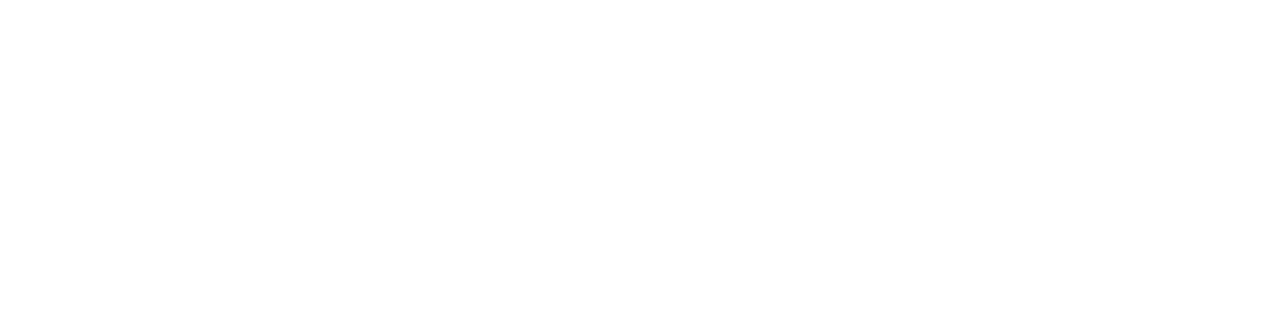
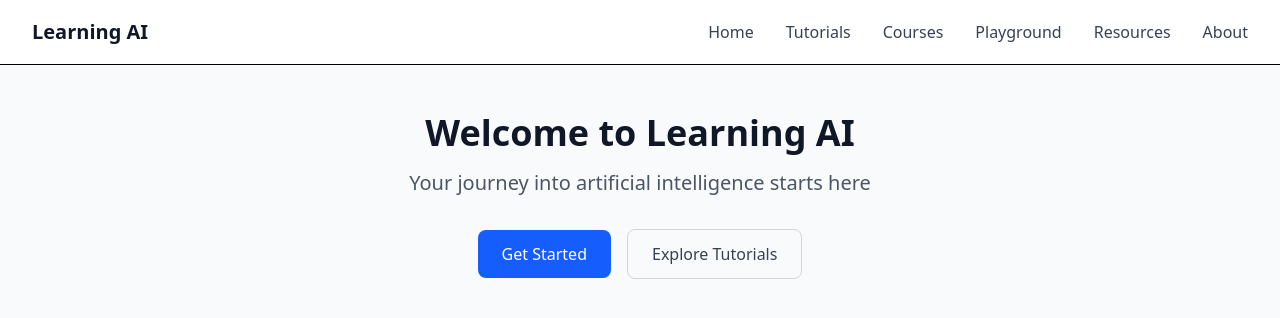
Before and after one commit to WilliamGiammona/learning-ai, a Next.js app: page / in a window 1280 px wide. Shown: the top 318 px of the page. Built offline with nearby package versions, Linux system fonts and the light colour scheme.

Commit message:
incorporated NavBar

```diff
--- a/app/layout.tsx
+++ b/app/layout.tsx
@@ -1,5 +1,7 @@
+// app/layout.tsx
 import type { Metadata } from "next";
 import "./globals.css";
+import Navbar from "@/app/components/NavBar";
 
 export const metadata: Metadata = {
   title: "Learning AI",
@@ -13,7 +15,10 @@ export default function RootLayout({
 }>) {
   return (
     <html lang="en">
-      <body>{children}</body>
+      <body>
+        <Navbar />
+        <main>{children}</main>
+      </body>
     </html>
   );
 }
--- a/app/page.tsx
+++ b/app/page.tsx
@@ -1,3 +1,24 @@
 export default function Home() {
-  return <div></div>;
+  return (
+    <div className="min-h-screen bg-gray-50">
+      <div className="max-w-7xl mx-auto px-4 sm:px-6 lg:px-8 py-12">
+        <div className="text-center">
+          <h1 className="text-4xl font-bold text-gray-900 mb-4">
+            Welcome to Learning AI
+          </h1>
+          <p className="text-xl text-gray-600 mb-8">
+            Your journey into artificial intelligence starts here
+          </p>
+          <div className="space-x-4">
+            <button className="bg-blue-600 text-white px-6 py-3 rounded-lg hover:bg-blue-700 transition-colors">
+              Get Started
+            </button>
+            <button className="border border-gray-300 text-gray-700 px-6 py-3 rounded-lg hover:bg-gray-50 transition-colors">
+              Explore Tutorials
+            </button>
+          </div>
+        </div>
+      </div>
+    </div>
+  );
 }
```
